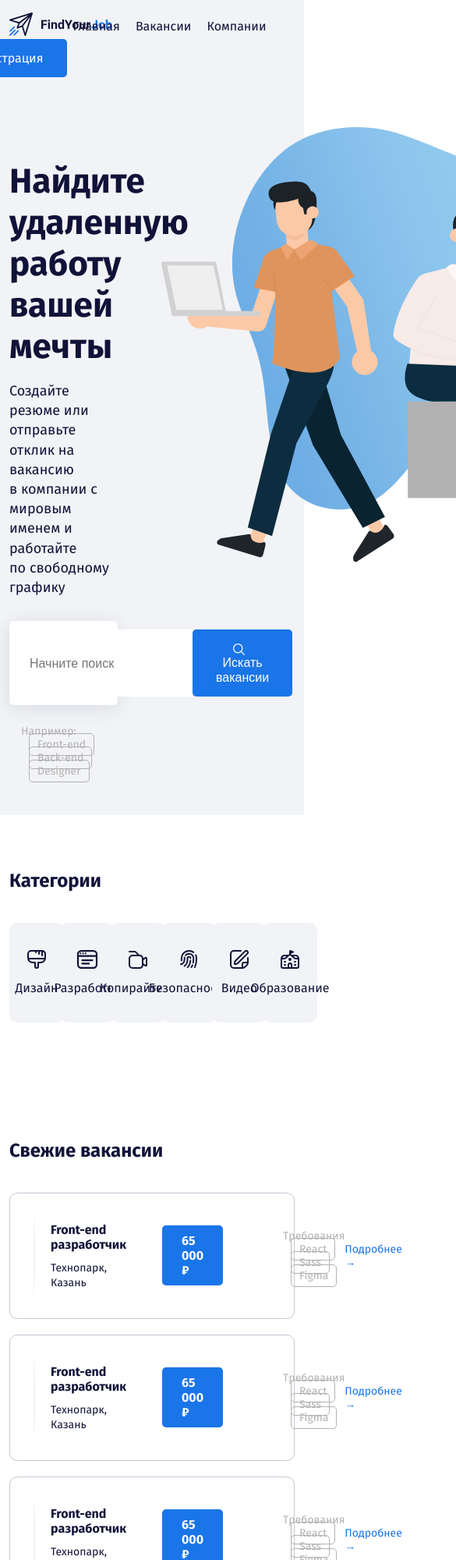
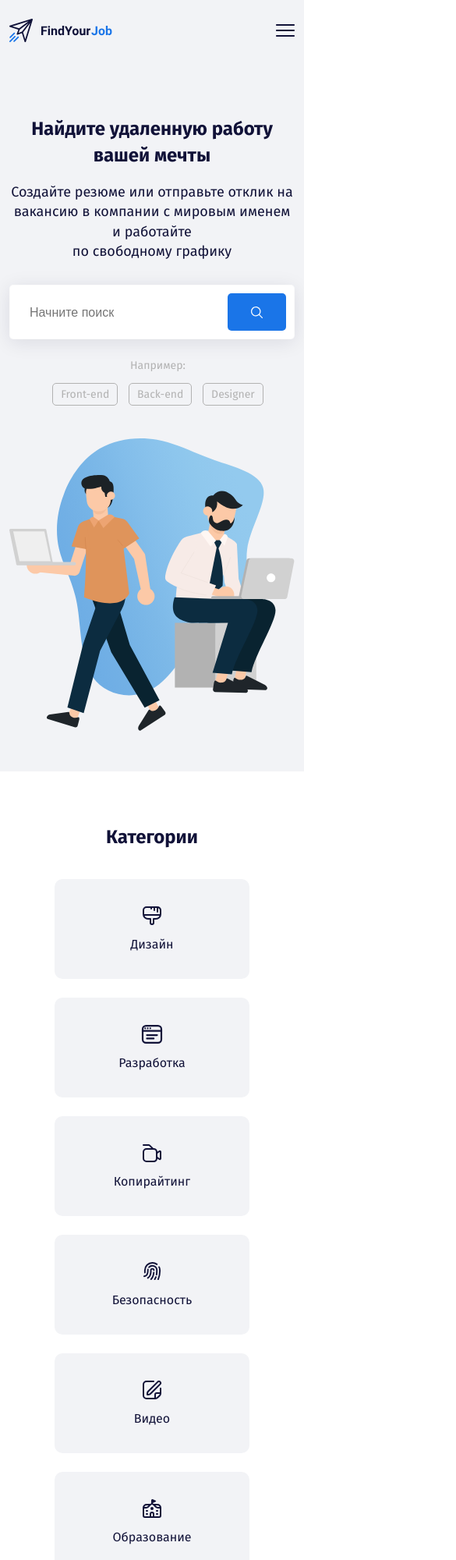
Before and after one commit to Margaryta-Maletz/find-your-job, a plain HTML site: page index.html in a window 390 px wide. Shown: the top 2000 px of the page at 78% size, 585 px wide, since content can reach past the window. Drawn offline with Linux system fonts and the light colour scheme.

Commit message:
feat: add adaptive

```diff
--- a/css/style.css
+++ b/css/style.css
@@ -3,6 +3,10 @@
 *:before,
 *:after {
     box-sizing: border-box;
+}
+
+img {
+    max-width: 100%;
 }
 
 body {
@@ -22,7 +26,7 @@ body {
     margin: 0;
 }
 
-.menu-item:not(last-child) {
+.menu-item:not(:last-child) {
     margin-right: 20px;
 }
 
@@ -53,11 +57,11 @@ body {
 
 .button-icon {
     vertical-align: middle;
-    margin-right: 10px;
 }
 
 .button-text {
     vertical-align: middle;
+    margin-left: 10px;
 }
 
 .hero-title {
@@ -253,3 +257,90 @@ body {
     text-decoration: none;
     color: #111238;
 }
+
+@media (max-width: 1200px) {
+    .offer-salary {
+        margin-left: 30px;
+        margin-right: 30px;
+    }
+
+    .more {
+        margin-right: 0;
+    }
+}
+
+@media (max-width: 992px) {
+    .more {
+        margin-right: auto;
+        margin-left: auto;
+    }
+
+    .offer-title {
+        text-align: center;
+        margin-left: 0;
+    }
+
+    .tag {
+        margin-left: 5px;
+        margin-right: 5px;
+    }
+
+    .navbar {
+        position: fixed;
+        left: 0;
+        top: 0;
+        width: 100%;
+        height: 100%;
+        background-color: #ffffff;
+        transform: translateX(-100%);
+        transition: transform 0.3s;
+    }
+
+    .is-open {
+        transform: translateX(0);
+    }
+
+    .menu-item:not(:last-child) {
+        margin-right: 0;
+    }
+    .button-link {
+        margin-right: 0;
+    }
+
+    .close-button {
+        position: fixed;
+        top: 10px;
+        right: 10px;
+        text-decoration: none;
+        font-size: 24px;
+        text-align: right;
+        padding: 20px;
+    }
+}
+
+@media (max-width: 576px) {
+    .hero {
+        text-align: center;
+    }
+    .hero-title {
+        font-size: 24px;
+        line-height: 1.4;
+    }
+    .tags-label {
+        display: block;
+        margin-bottom: 20px;
+        text-align: center;
+    }
+    .footer {
+        text-align: center;
+    }
+
+    .card {
+        max-width: 250px;
+        margin: auto;
+    }
+
+    .section-title {
+        text-align: center;
+    }
+}
--- a/index.html
+++ b/index.html
@@ -15,31 +15,41 @@
 <body>
 <header class="header pb-5">
   <div class="container">
-    <div class="row align-items-center py-3">
-      <div class="col-2">
-        <a class="logo-link" href="">
+    <div class="d-flex pt-4 d-lg-none align-items-center justify-content-between">
+        <a class="logo-link" href="#">
+          <img alt="logo: find your job" src="img/logo.svg">
+        </a>
+        <a class="menu-button" href="#">
+          <img alt="icon: burger menu" src="img/menu-burger.svg">
+        </a>
+    </div>
+
+    <div class="row align-items-center py-3 navbar flex-column flex-lg-row justify-content-center">
+      <a href="#" class="close-button d-lg-none">&times;</a>
+      <div class="col-2 mb-5 mb-lg-0">
+        <a class="logo-link" href="#">
           <img alt="logo: find your job" src="img/logo.svg">
         </a>
       </div>
       <!-- /.col -->
-      <div class="col d-flex align-items-center justify-content-center">
+      <div class="col-lg mb-5 mb-lg-0 d-flex justify-content-center">
         <nav class="nav"></nav>
-        <ul class="menu d-flex">
+        <ul class="menu d-flex flex-column flex-lg-row align-items-center">
           <li class="menu-item"><a class="menu-link" href="#">Главная</a></li>
           <li class="menu-item"><a class="menu-link" href="#">Вакансии</a></li>
           <li class="menu-item"><a class="menu-link" href="#">Компании</a></li>
         </ul>
       </div>
       <!-- /.col -->
-      <div class="col-3 d-flex align-items-center justify-content-end">
+      <div class="col-lg-3 d-flex align-items-center justify-content-center justify-content-lg-end flex-column flex-lg-row">
         <a class="button button-link" href="#">Войти</a>
         <a class="button button-primary" href="#">Регистрация</a>
       </div>
       <!-- /.col -->
     </div>
     <!-- /.row -->
-    <div class="row pt-5">
-      <div class="col-5">
+    <div class="row pt-5 hero">
+      <div class="col-xxl-5 col-lg-7 col-md-9">
         <h1 class="hero-title">Найдите удаленную работу вашей мечты</h1>
         <p class="hero-text">Создайте резюме или отправьте отклик на вакансию в&nbsp;компании с мировым именем и
           работайте<br/> по свободному графику</p>
@@ -48,7 +58,7 @@
             <input class="input" placeholder="Начните поиск" type="text">
             <button class="button button-primary">
               <img alt="icon: search" class="button-icon" src="img/search.svg">
-              <span class="button-text">Искать вакансии</span>
+              <span class="button-text d-none d-md-inline-block">Искать вакансии</span>
             </button>
           </div>
           <!-- /.input-group -->
@@ -62,7 +72,7 @@
         <!-- /.tags-group -->
       </div>
       <!-- /.col-5 -->
-      <div class="col-6 offset-1">
+      <div class="col-xxl-6 offset-xxl-1 col-lg-5 mt-5 mt-lg-0">
         <img alt="Image: people with laptop" class="hero-image" src="img/hero-image.svg">
       </div>
       <!-- /.col-6 offset-1 -->
@@ -76,7 +86,7 @@
   <div class="container">
     <h2 class="section-title">Категории</h2>
     <div class="row">
-      <div class="col-2"><a class="card d-flex flex-column align-items-center" href="#">
+      <div class="col-lg-2 col-md-4 col-sm-6 mb-4"><a class="card d-flex flex-column align-items-center" href="#">
         <svg class="card-icon" height="24">
           <use href="img/icons.svg#brush"></use>
         </svg>
@@ -86,7 +96,7 @@
         <!-- /.card -->
       </div>
       <!-- /.col -->
-      <div class="col-2"><a class="card d-flex flex-column align-items-center" href="#">
+      <div class="col-lg-2 col-md-4 col-sm-6 mb-4"><a class="card d-flex flex-column align-items-center" href="#">
         <svg class="card-icon" height="24">
           <use href="img/icons.svg#browser"></use>
         </svg>
@@ -96,7 +106,7 @@
         <!-- /.card -->
       </div>
       <!-- /.col -->
-      <div class="col-2"><a class="card d-flex flex-column align-items-center" href="#">
+      <div class="col-lg-2 col-md-4 col-sm-6 mb-4"><a class="card d-flex flex-column align-items-center" href="#">
         <svg class="card-icon" height="24">
           <use href="img/icons.svg#edit"></use>
         </svg>
@@ -106,7 +116,7 @@
         <!-- /.card -->
       </div>
       <!-- /.col -->
-      <div class="col-2"><a class="card d-flex flex-column align-items-center" href="#">
+      <div class="col-lg-2 col-md-4 col-sm-6 mb-4"><a class="card d-flex flex-column align-items-center" href="#">
         <svg class="card-icon" height="24">
           <use href="img/icons.svg#fingerprint"></use>
         </svg>
@@ -116,7 +126,7 @@
         <!-- /.card -->
       </div>
       <!-- /.col -->
-      <div class="col-2"><a class="card d-flex flex-column align-items-center" href="#">
+      <div class="col-lg-2 col-md-4 col-sm-6 mb-4"><a class="card d-flex flex-column align-items-center" href="#">
         <svg class="card-icon" height="24">
           <use href="img/icons.svg#camera"></use>
         </svg>
@@ -126,7 +136,7 @@
         <!-- /.card -->
       </div>
       <!-- /.col -->
-      <div class="col-2"><a class="card d-flex flex-column align-items-center" href="#">
+      <div class="col-lg-2 col-md-4 col-sm-6 mb-4"><a class="card d-flex flex-column align-items-center" href="#">
         <svg class="card-icon" height="24">
           <use href="img/icons.svg#school"></use>
         </svg>
@@ -144,14 +154,14 @@
 <section class="section offers">
     <div class="container">
     <h2 class="section-title">Свежие вакансии</h2>
-        <div class="offer d-flex align-items-center">
-          <div class="offer-image"></div>
-          <div class="offer-title">
+        <div class="offer d-flex align-items-center flex-column flex-lg-row">
+          <div class="offer-image mb-4 mb-lg-0"></div>
+          <div class="offer-title mb-4 mb-lg-0">
             <h3 class="offer-hading">Front-end разработчик</h3>
             <span class="offer-place">Технопарк, Казань</span>
           </div>
           <!-- /.offer-title -->
-          <span class="offer-salary">65 000 ₽</span>
+          <span class="offer-salary mb-4 mb-lg-0">65 000 ₽</span>
             <div class="tags-group">
               <span class="tags-label">Требования</span>
               <a class="tag" href="#">React</a>
@@ -159,16 +169,16 @@
               <a class="tag" href="#">Figma</a>
             </div>
             <!-- /.tags-group -->
-          <a href="#" class="more">Подробнее →</a>
+          <a href="#" class="more mt-5 mt-lg-0">Подробнее →</a>
         </div>
-        <div class="offer d-flex align-items-center">
-          <div class="offer-image"></div>
-          <div class="offer-title">
+        <div class="offer d-flex align-items-center flex-column flex-lg-row">
+          <div class="offer-image mb-4 mb-lg-0"></div>
+          <div class="offer-title mb-4 mb-lg-0">
             <h3 class="offer-hading">Front-end разработчик</h3>
             <span class="offer-place">Технопарк, Казань</span>
           </div>
           <!-- /.offer-title -->
-          <span class="offer-salary">65 000 ₽</span>
+          <span class="offer-salary mb-4 mb-lg-0">65 000 ₽</span>
             <div class="tags-group">
               <span class="tags-label">Требования</span>
               <a class="tag" href="#">React</a>
@@ -176,16 +186,16 @@
               <a class="tag" href="#">Figma</a>
             </div>
             <!-- /.tags-group -->
-          <a href="#" class="more">Подробнее →</a>
+          <a href="#" class="more mt-5 mt-lg-0">Подробнее →</a>
         </div>
-        <div class="offer d-flex align-items-center">
-          <div class="offer-image"></div>
-          <div class="offer-title">
+        <div class="offer d-flex align-items-center flex-column flex-lg-row">
+          <div class="offer-image mb-4 mb-lg-0"></div>
+          <div class="offer-title mb-4 mb-lg-0">
             <h3 class="offer-hading">Front-end разработчик</h3>
             <span class="offer-place">Технопарк, Казань</span>
           </div>
           <!-- /.offer-title -->
-          <span class="offer-salary">65 000 ₽</span>
+          <span class="offer-salary mb-4 mb-lg-0">65 000 ₽</span>
             <div class="tags-group">
               <span class="tags-label">Требования</span>
               <a class="tag" href="#">React</a>
@@ -193,16 +203,16 @@
               <a class="tag" href="#">Figma</a>
             </div>
             <!-- /.tags-group -->
-          <a href="#" class="more">Подробнее →</a>
+          <a href="#" class="more mt-5 mt-lg-0">Подробнее →</a>
         </div>
-        <div class="offer d-flex align-items-center">
-          <div class="offer-image"></div>
-          <div class="offer-title">
+        <div class="offer d-flex align-items-center flex-column flex-lg-row">
+          <div class="offer-image mb-4 mb-lg-0"></div>
+          <div class="offer-title mb-4 mb-lg-0">
             <h3 class="offer-hading">Front-end разработчик</h3>
             <span class="offer-place">Технопарк, Казань</span>
           </div>
           <!-- /.offer-title -->
-          <span class="offer-salary">65 000 ₽</span>
+          <span class="offer-salary mb-4 mb-lg-0">65 000 ₽</span>
             <div class="tags-group">
               <span class="tags-label">Требования</span>
               <a class="tag" href="#">React</a>
@@ -210,16 +220,16 @@
               <a class="tag" href="#">Figma</a>
             </div>
             <!-- /.tags-group -->
-          <a href="#" class="more">Подробнее →</a>
+          <a href="#" class="more mt-5 mt-lg-0">Подробнее →</a>
         </div>
-        <div class="offer d-flex align-items-center">
-          <div class="offer-image"></div>
-          <div class="offer-title">
+        <div class="offer d-flex align-items-center flex-column flex-lg-row">
+          <div class="offer-image mb-4 mb-lg-0"></div>
+          <div class="offer-title mb-4 mb-lg-0">
             <h3 class="offer-hading">Front-end разработчик</h3>
             <span class="offer-place">Технопарк, Казань</span>
           </div>
           <!-- /.offer-title -->
-          <span class="offer-salary">65 000 ₽</span>
+          <span class="offer-salary mb-4 mb-lg-0">65 000 ₽</span>
             <div class="tags-group">
               <span class="tags-label">Требования</span>
               <a class="tag" href="#">React</a>
@@ -227,7 +237,7 @@
               <a class="tag" href="#">Figma</a>
             </div>
             <!-- /.tags-group -->
-          <a href="#" class="more">Подробнее →</a>
+          <a href="#" class="more mt-5 mt-lg-0">Подробнее →</a>
         </div>
         <!-- /.offer -->
       <div class="container d-flex justify-content-center">
@@ -245,7 +255,7 @@
         <input class="input" placeholder="E-mail" type="email">
         <button class="button button-primary">
           <img alt="icon: e-mail" class="button-icon" src="img/e-mail.svg">
-          <span class="button-text">Подписаться</span>
+          <span class="button-text d-none d-md-inline-block">Подписаться</span>
         </button>
       </div>
       <!-- /.input-group -->
@@ -257,13 +267,13 @@
 <footer class="footer">
   <div class="container">
     <div class="row">
-      <div class="col-3">
+      <div class="col-lg-3 col-sm-6 mb-5 mb-lg-0 col-7 mx-auto">
         <img src="img/logo.svg" alt="logo: find your job" class="footer-logo">
         <p class="footer-description">Сайт с вакансиями для тех, кто ищет удаленную работу</p>
         <span class="footer-copyrite">© 2021</span>
       </div>
       <!-- /.col-3 -->
-      <div class="col-3">
+      <div class="col-lg-3 col-sm-6 mb-5 mb-lg-0 col-7 mx-auto">
         <h3 class="footer-title">Свяжитесь с нами</h3>
         <ul class="footer-list">
           <li class="footer-list-item"><a class="footer-list-link" href="tel:+78002020300">8 800 20 20 300</a></li>
@@ -271,7 +281,7 @@
         </ul>
       </div>
       <!-- /.col-3 -->
-      <div class="col-3">
+      <div class="col-lg-3 col-sm-6 mb-5 mb-lg-0 col-7 mx-auto">
         <h3 class="footer-title">Информация</h3>
         <ul class="footer-list">
           <li class="footer-list-item"><a class="footer-list-link" href="#">Обработка данных</a></li>
@@ -280,7 +290,7 @@
         </ul>
       </div>
       <!-- /.col-3 -->
-      <div class="col-3">
+      <div class="col-lg-3 col-sm-6 mb-5 mb-lg-0 col-7 mx-auto">
         <h3 class="footer-title">Навигация по сайту</h3>
         <ul class="footer-list">
           <li class="footer-list-item"><a class="footer-list-link" href="#">Вакансии</a></li>
@@ -294,6 +304,7 @@
   </div>
   <!-- /.container -->
 </footer>
+<script src="js/main.js"></script>
 </body>
 
 </html>
```
Also changed, not shown: js/main.js (added, +11 -0 lines), img/logo-company.png (added), img/menu-burger.svg (added).
